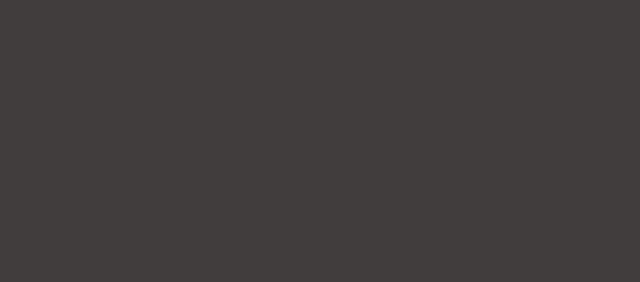
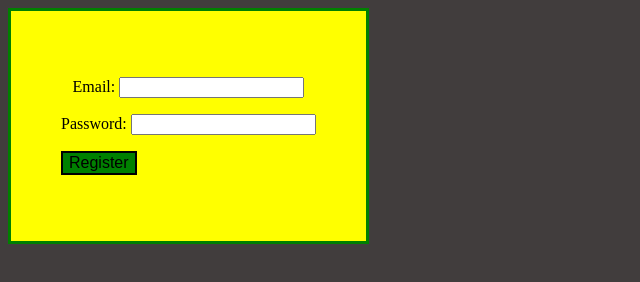
Before and after one commit to kauramanp/G6_JS_GradedProject2, a plain HTML site: page index.html in a window 1280 px wide. Shown: the whole page, without its empty margins (0-640 px from the left). Drawn offline with Linux system fonts and the light colour scheme.

Commit message:
login form created

```diff
--- a/index.css
+++ b/index.css
@@ -1,3 +1,32 @@
 body {
     background-color: #413D3D;
 }
+
+.center {
+    display: flex;
+    justify-content: center;
+    align-items: center;
+    height: fit-content;
+    align-content: center;
+    width: fit-content;
+    padding: 50px 50px 50px 50px;
+    background-color: yellow;
+    border: 3px solid green;
+}
+
+
+.button {
+    border: 2px solid black;
+    display: block;
+    background-color: green;
+    color: black;
+    font-size: 16px;
+    cursor: pointer;
+    text-align: center;
+}
+
+.button:hover {
+    border: 2px solid green;
+    background-color: black;
+    color: green;
+}
--- a/index.html
+++ b/index.html
@@ -5,11 +5,25 @@
     <meta charset="UTF-8">
     <meta http-equiv="X-UA-Compatible" content="IE=edge">
     <meta name="viewport" content="width=device-width, initial-scale=1.0">
-    <title>Weather App</title>
+    <title>Assignment</title>
     <link rel="stylesheet" href="index.css">
 </head>
 
 <body>
+    <div class="center">
+        <form method="post" action="" align="center">
+            <p>
+                <label for="email">Email:</label>
+                <input name="email" />
+            <p>
+            <p>
+                <label for="password">Password:</label>
+                <input name="password" />
+
+            <p><input class="button" name="submit" type="Submit" value="Register" /></p>
+            </fieldset>
+        </form>
+    </div>
 </body>
 
 
```
